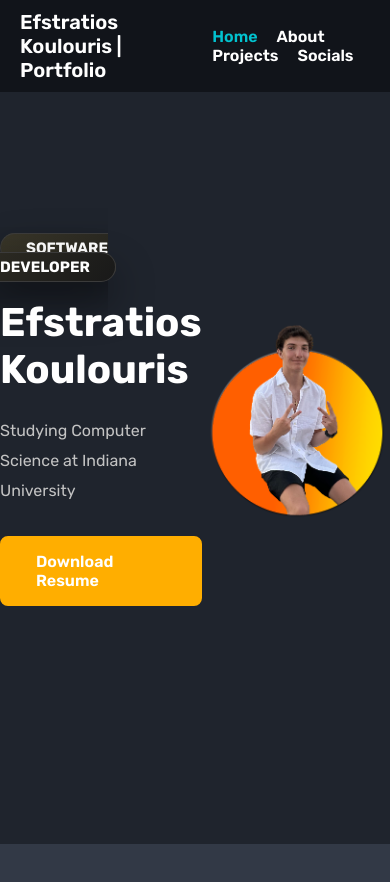
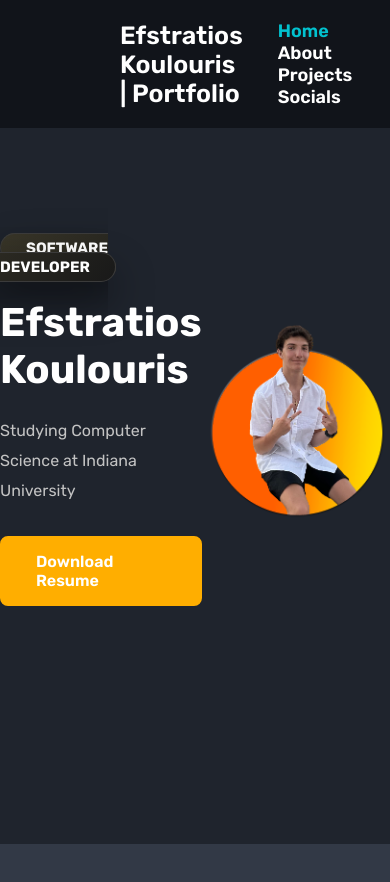
Before and after one commit to StratiDaGoat/myPortfolio, a plain HTML site: page index.html in a window 390 px wide. Shown: the top 882 px of the page. Drawn offline with nearby package versions, Linux system fonts and the light colour scheme.

Commit message:
CSS changes

```diff
--- a/style.css
+++ b/style.css
@@ -54,21 +54,6 @@ nav a.active{
     color: rgb(2, 194, 207);
 }
 
-@media (max-width: 768px) {
-    header {
-        padding: 10px 20px;
-    }
-
-    .logo{
-        font-size: 20px;
-    }
-
-    nav a {
-        font-size: 16px;
-        margin-left: 15px;
-    }
-
-}
 
 section{
     min-height: 100vh;
```
